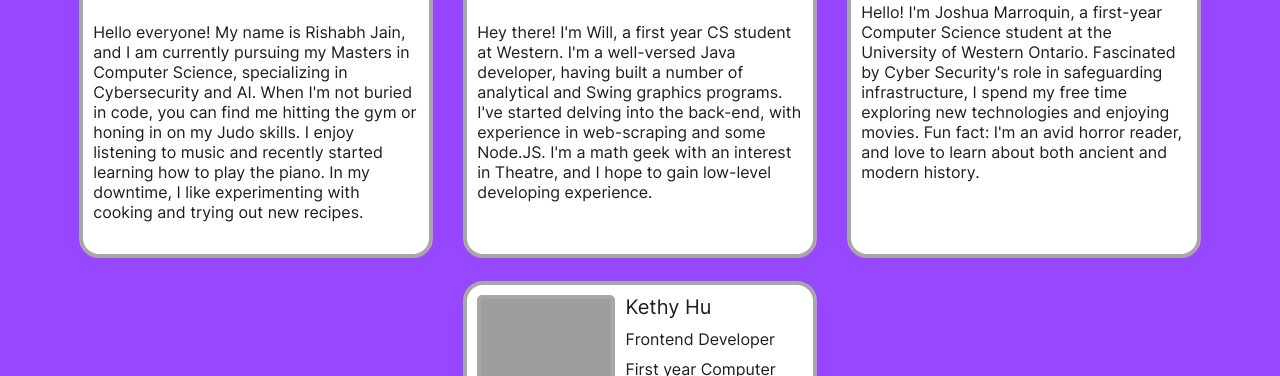
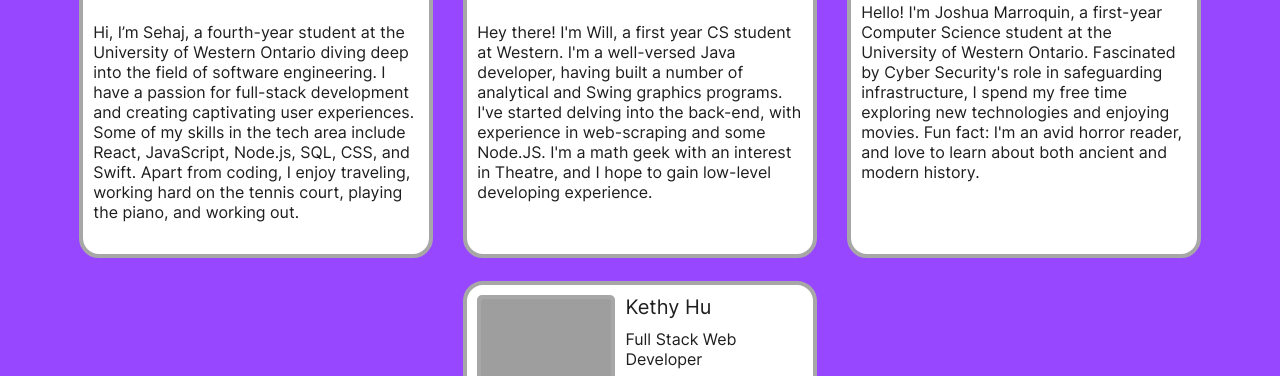
Before and after one commit to mvanditc/WebAppVIPStaticBuild, a plain HTML site: page client/public/html/aboutUsPage.html in a window 1280 px wide. Shown: the part 1318-1694 px from the top of the page. Drawn offline with Linux system fonts and the light colour scheme; grey boxes are pictures that could not be loaded; files whose address does not match are found by name.

Commit message:
Update aboutUsPage.html

```diff
--- a/client/public/html/aboutUsPage.html
+++ b/client/public/html/aboutUsPage.html
@@ -374,7 +374,7 @@
                 </div>
             </div>
             <div class="box-bot">
-                Hello everyone! My name is Rishabh Jain, and I am currently pursuing my Masters in Computer Science, specializing in Cybersecurity and AI. When I'm not buried in code, you can find me hitting the gym or honing in on my Judo skills. I enjoy listening to music and recently started learning how to play the piano. In my downtime, I like experimenting with cooking and trying out new recipes.
+                Hi, I’m Sehaj, a fourth-year student at the University of Western Ontario diving deep into the field of software engineering. I have a passion for full-stack development and creating captivating user experiences. Some of my skills in the tech area include React, JavaScript, Node.js, SQL, CSS, and Swift. Apart from coding, I enjoy traveling, working hard on the tennis court, playing the piano, and working out.
             </div>
         </div>
         <div class="box">
@@ -410,7 +410,7 @@
                 <img src="../assets/teamHeadshots/kethyHeadshot.jpg">
                 <div>
                     <div class="box-top-name">Kethy Hu</div>
-                    <div class="box-top-position">Frontend Developer</div>
+                    <div class="box-top-position">Full Stack Web Developer</div>
                     <div class="box-top-school">First year Computer Science student at <span class="school-span">University of Western Ontario</span></div>
                     <div class="box-top-links"><a href="https://www.linkedin.com/in/kethyhu/" target="_blank"><i class="fa-brands fa-linkedin"></i></a></div>
                 </div>
```
